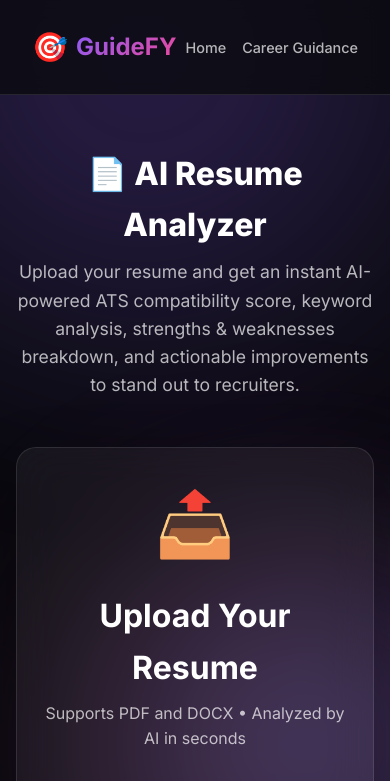
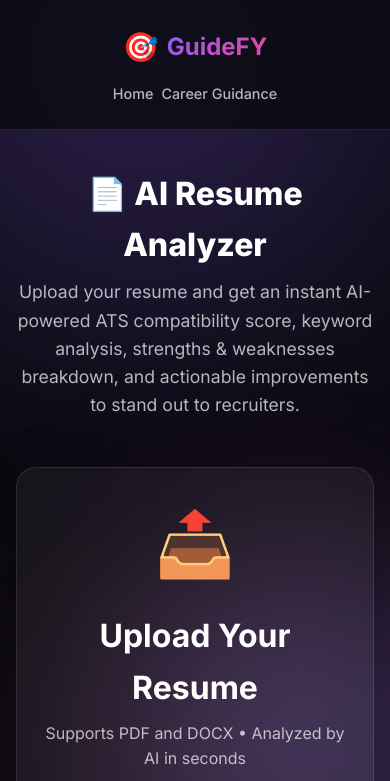
Before and after one commit to rdxperfect011/GuideFY, a plain HTML site: page static/resume.html in a window 390 px wide. Shown: the top 781 px of the page. Drawn offline with Linux system fonts and the light colour scheme.

Commit message:
Improve mobile responsiveness for layout and forms
Adjust responsive styles for smaller viewports: increase container top padding, convert .nav-content to a vertical layout, reduce gaps and enable wrapping/centering for .nav-links, and scale down .hero h1 at 768px and 480px breakpoints. Also simplify form layout in guidefy.css to a single-column grid and force form headings/buttons to span the column, improving mobile usability.

```diff
--- a/static/css/common.css
+++ b/static/css/common.css
@@ -281,7 +281,7 @@ body {
 @media (max-width: 768px) {
     .container {
         padding: 0 1rem;
-        padding-top: 100px;
+        padding-top: 120px;
     }
 
     .glass-card {
@@ -294,11 +294,32 @@ body {
         text-align: center;
     }
 
+    .nav-content {
+        flex-direction: column;
+        gap: 0.75rem;
+    }
+
     .nav-links {
-        gap: 1rem;
+        gap: 0.75rem;
+        flex-wrap: wrap;
+        justify-content: center;
     }
 
     .nav-link {
         font-size: 0.9rem;
     }
+
+    .hero h1 {
+        font-size: 2rem;
+    }
 }
+
+@media (max-width: 480px) {
+    .hero h1 {
+        font-size: 1.75rem;
+    }
+
+    .nav-links {
+        gap: 0.5rem;
+    }
+}
```
Also changed, not shown: static/css/guidefy.css (+9 -0 lines).
